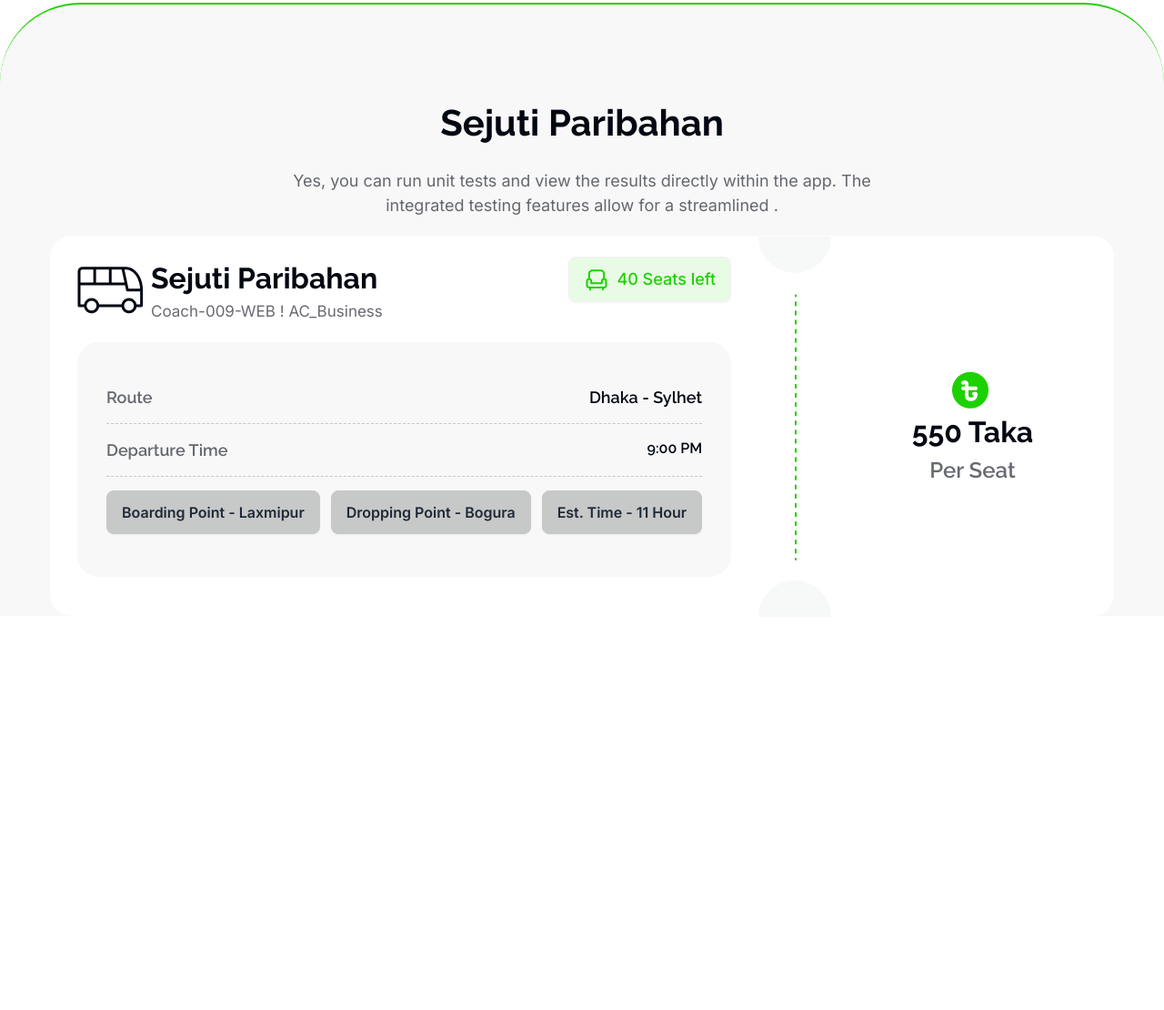
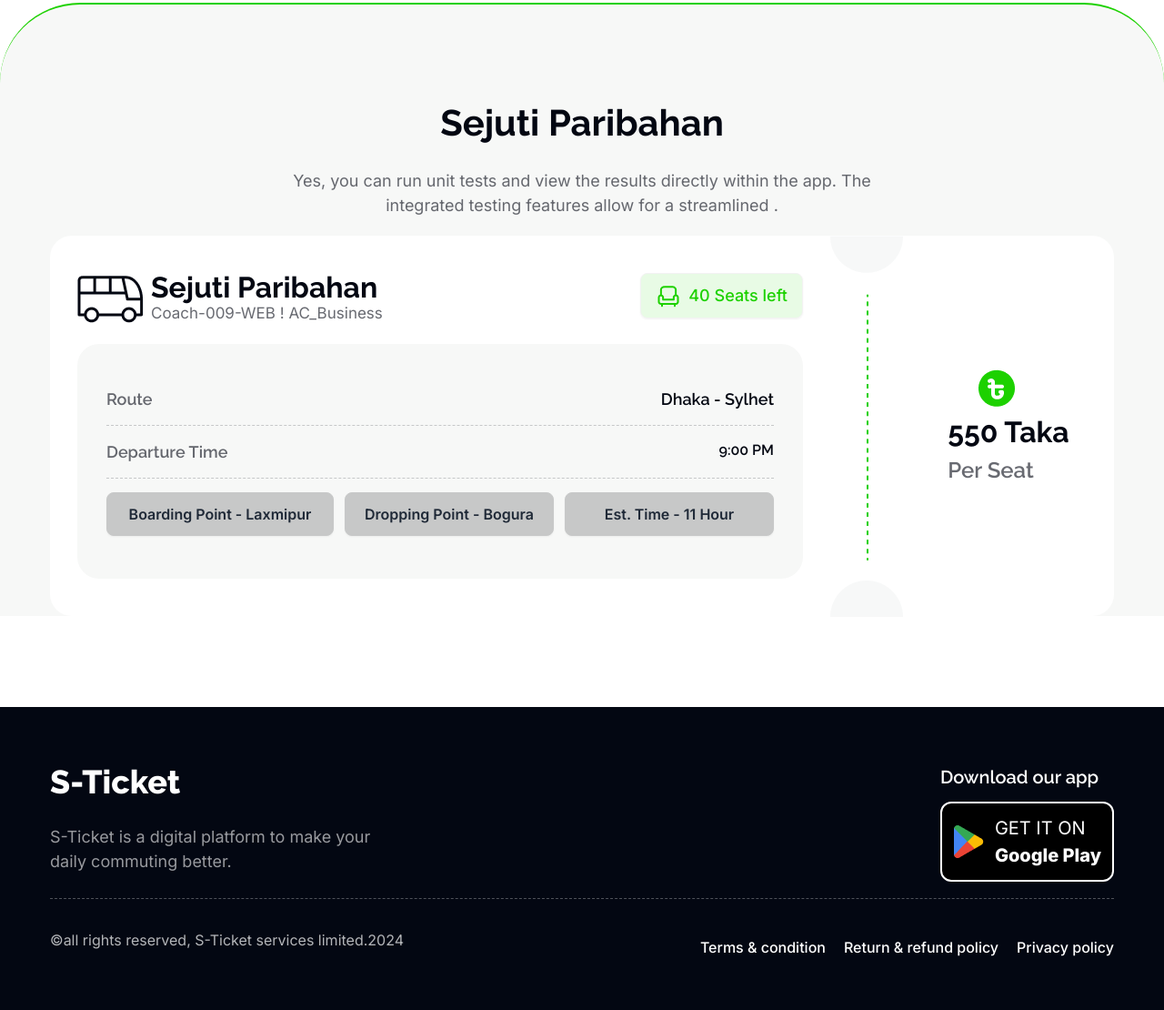
Before and after one commit to AJLife/My-5th-assignment, a plain HTML site: page index.html in a window 1280 px wide. Shown: the part 1281-2391 px from the top of the page at 91% size. Before the commit the page ends 1959 px from the top, so only its background shows below. Drawn offline with nearby package versions, Linux system fonts and the light colour scheme; a web font is replaced by a local one.

Commit message:
added footer section

```diff
--- a/index.html
+++ b/index.html
@@ -55,13 +55,13 @@
                 <p class="mb-4 text-center inter font-normal lg:text-[18px] text-[12px] text-[#fff]">Yes, you can run unit tests and view the results
                     directly within the app.<br>
                     The integrated testing features allow for a streamlined</p>
-                <a href="https://www.senjutitravels.com/" class="btn text-[20px] h-[60px] text-center font-bold border-0 bg-[#13d100] text-[black]">Buy Tickets</a>
+                <a href="#select-your-seats" class="btn text-[20px] h-[60px] text-center font-bold border-0 bg-[#13d100] text-[black]">Buy Tickets</a>
               </div>
             </div>
         </div>
         <!-- Banner section end -->
     </header>
-    <main>
+    <main class="">
       <!-- Start best offer section -->
      <section class="main-section">
       <h1 class="text-center text-[#030712] mt-[110px] text-[40px] font-bold">Best offers for you</h1>
@@ -100,26 +100,25 @@
       </div>
      </section>
      <!-- End best offer section -->
-
-     <section class="functional-section bg-[#f7f8f7]">
+     <section class="functional-section bg-[#f7f8f7]" id="select-your-seats">
       <!-- departing section -->
       <div class="mt-[100px] text-center">
         <h1 class="my-3 text-[40px] text-[#030712] font-bold">Sejuti Paribahan</h1>
         <p class="my-5 inter font-normal lg:text-[18px] text-[#03071299] mx-auto lg:max-w-[690px]">Yes, you can run unit tests and view the results directly within the app.
           The integrated testing features allow for a streamlined .</p>
       </div>
-      <div class="sejuti-paribahan bg-[#fff] h-[418px] rounded-[24px] flex items-center">
+      <div class="sejuti-paribahan bg-[#fff] lg:h-[418px] rounded-[24px] lg:flex items-center">
           <!-- left part -->
-          <div class="lg:max-w-[800px] my-[30px] mx-[30px]">
+          <div class="lg:max-w-[800px] my-[30px] mx-[30px] pt-5">
             <!-- bus logo -->
-              <div class="flex justify-between gap-5 ">
-                <div class="flex items-center gap-2 justify-between">
+              <div class="lg:flex space-y-[25px] lg:space-y-0 justify-between gap-5 ">
+                <div class="flex items-center gap-2 lg:justify-between">
                   <div>
                     <img src="/images/bus-logo.png" alt="">
                   </div>
                   <div>
-                   <h1 class="text-[32px] font-bold text-[#030712]">Sejuti Paribahan</h1>
-                   <p class="text-[17px] font-normal text-[#03071299] inter">Coach-009-WEB ! AC_Business</p>
+                   <h1 class="lg:text-[32px] text-2xl font-bold text-[#030712]">Sejuti Paribahan</h1>
+                   <p class="lg:text-[17px] font-normal text-[#03071299] inter">Coach-009-WEB ! AC_Business</p>
                   </div>
                 </div>
                 <div>
@@ -138,30 +137,85 @@
                   <h1 class="text-[#03071299] text-[18px]">Departure Time</h1>
                   <h1 class="text-[#030712]">9:00 PM</h1>
                 </div>
-                <div class="flex justify-between py-[15px] gap-3 inter font-medium text-[#030712cc]">
-                <button class="btn btn-active text-[16px]">Boarding Point - Laxmipur</button>
-                <button class="btn btn-active text-[16px]">Dropping Point - Bogura</button>
-                <button class="btn btn-active text-[16px]">Est. Time - 11 Hour</button>
+                <div class="lg:flex space-y-3 lg:space-y-0 justify-between py-[15px] gap-3 inter font-medium text-[#030712cc]">
+                <button class="btn btn-active w-full lg:w-[250px] text-[16px]">Boarding Point - Laxmipur</button>
+                <button class="btn btn-active w-full lg:w-[230px] text-[16px]">Dropping Point - Bogura</button>
+                <button class="btn btn-active w-full lg:w-[230px] text-[16px]">Est. Time - 11 Hour</button>
                 </div>
               </div>
              </div>
           </div>
           <!-- middle depart img -->
-          <div>
+          <div class="hidden lg:block ">
           <img src="/images/info-devider.png" alt="">
           </div>
           <!-- seat price -->
-          <div class="max-w[135px] mx-auto grid grid-cols-1 text-center">
-          <img src="/images/fare.png" alt="" style="position:relative; left: 30%; top: 5%;">
+          <div class="ticket-price grid grid-cols-1 ">
+          <img src="/images/fare.png" class="px-[30px]" >
           <h1 class="font-bold text-[32px] text-[#030712]">550 Taka</h1>
           <p class="font-semibold text-[24px] text-[#03071299]">Per Seat</p>
           </div>
       </div>
       <!-- seat plan -->
      </section>
+     <!-- <section class="modal-part bg-[#F7F8F8]">
+      <div class="max-w-[718px] mx-auto bg-white rounded-[16px]">
+      <label for="my_modal_6" class="btn">open modal</label>
+      <input type="checkbox" id="my_modal_6" class="modal-toggle" />
+      <div class="modal" role="dialog">
+      <div class="modal-box">
+       <h3 class="font-bold text-lg">Hello!</h3>
+       <p class="py-4">This modal works with a hidden checkbox!</p>
+       <div class="modal-action">
+      <label for="my_modal_6" class="btn">Close!</label>
+            </div>
+          </div>
+        </div>
+      </div>
+  </section> -->
     </main>
-    <footer>
+    <!-- end main section -->
+    <footer class=" py-8 mt-[100px] bg-[#030712] lg:text-start text-center">
+       <div class="sejuti-paribahan lg:flex justify-center  lg:justify-between items-center lg:gap-5 border_f">
+          <div>
+            <h6 class="text-[36px] font-extrabold py-2 text-[#ffff]">S-Ticket</h6>
+            <p class="text-[18px] text-[#ffffff97] font-normal py-3 inter">S-Ticket is a digital platform to make your  <br>
+             daily commuting better.</p>
+          </div>
+          <!-- PlayStore App -->
+          <div>
+            <h6 class="font-semibold text-[20px] text-[#ffffff] py-3">Download our app</h6>
+            <a href="#" target="_parent">
+              <div class="flex mx-auto max-w-[200px] inter gap-3 text-[20px] bg-[#000000]  text-[#ffffff] rounded-[12px] border_p items-center">
+                <div>
+                 <img src="/images/playstore.png" alt="">
+                </div>
+                <div>
+                  <p class="font-normal ">GET IT ON</p>
+                  <h1 class="font-extrabold">Google Play</h1>
+                </div>
+             </div>
+            </a>
+          </div>
+       </div>
+       <div class="sejuti-paribahan my-[25px]">
+         <!-- copyright section -->
+          <div class="lg:flex justify-between items-center gap-5 space-y-4">
+            <div class="hidden lg:block">
+              <p class="text-[#FFFFFFB3] font-normal inter">&copy;all rights reserved, S-Ticket services limited.2024</p>
+            </div>
+            <div class="lg:flex grid grid-cols-1 gap-5 inter font-medium text-[#ffffff]">
+              <a href="#">Terms & condition</a>
+              <a href="#">Return & refund policy</a>
+              <a href="#">Privacy policy</a>
+            </div>
+            <div class="block lg:hidden">
+              <p class="text-[#FFFFFFB3] font-normal inter">&copy;all rights reserved, S-Ticket services limited.2024</p>
+            </div>
+          </div>
+       </div>
     </footer>
+    <!-- end footer section -->
     <script src="/script.js"></script>
 </body>
 </html>
--- a/style.css
+++ b/style.css
@@ -1,4 +1,8 @@
+
 @import url('https://fonts.googleapis.com/css2?family=Inter:wght@100..900&family=Raleway+Dots&family=Raleway:ital,wght@0,100..900;1,100..900&display=swap');
+*{
+    scroll-behavior: smooth;
+  }
 body{
     font-family: "Raleway", sans-serif;
   }
@@ -7,7 +11,8 @@
 }
 header,
 .main-section,
-.sejuti-paribahan {
+.sejuti-paribahan,
+.modal-part {
     margin: 0 auto;
     max-width: 1170px;
 }
@@ -22,6 +27,16 @@
     border-bottom: 1px dashed rgba(3, 7, 18, 0.2);
     padding-top: 15px;
     padding-bottom: 15px;
+}.border_f{
+    border-bottom: 1.5px dashed rgba(255, 255, 255, 0.3);
+    padding-top: 15px;
+    padding-bottom: 15px;
+}.border_p{
+    border: 2px solid white;
+    padding: 12px;
+}.ticket-price{
+    max-width: 135px;
+    margin: 0 auto;
 }
 @media screen and (max-width:576px){
     .sm-device{
```
